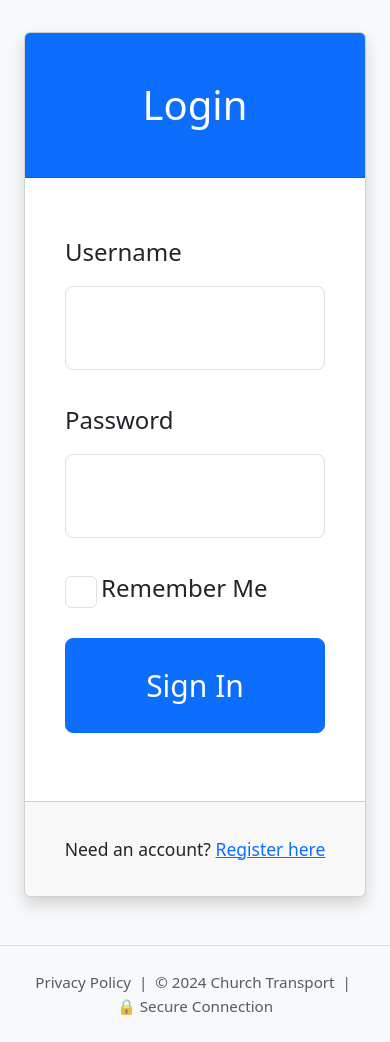
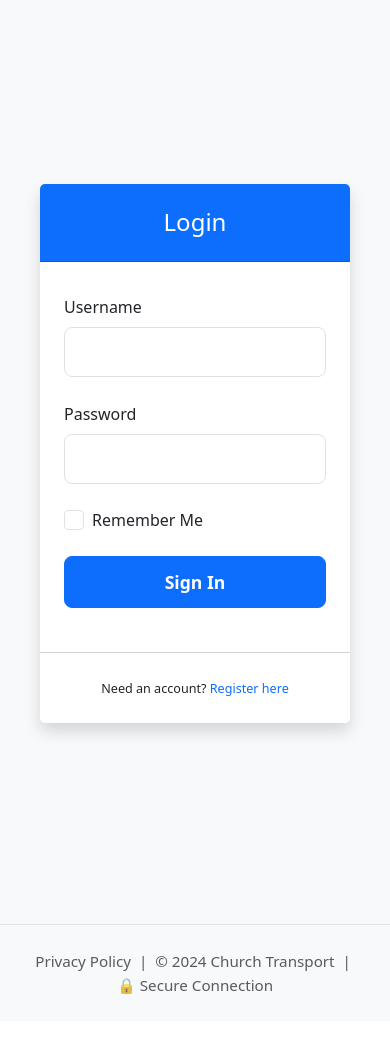
Before and after one commit to Gilaze/church-rides, a Python web app: template templates/login.html in a window 390 px wide. Shown: the part 133-1175 px from the top of the page. After the commit the page ends 1128 px from the top, so only its background shows below. Run offline with Jinja, Linux system fonts and the light colour scheme; the template is opened without the code that fills it, so the values that code supplies are empty.

Commit message:
attempted to fix mobile styling

```diff
--- a/templates/login.html
+++ b/templates/login.html
@@ -2,73 +2,88 @@
 
 {% block content %}
 <style>
+    /* Default desktop styles (Bootstrap defaults apply) */
+
+    /* Mobile specific overrides */
     @media (max-width: 767px) {
         .mobile-login-container {
+            /* Make the container full height to center vertically */
             min-height: 100vh !important;
-            padding: 0 !important;
-            display: flex !important;
-            align-items: center !important;
+            padding: 1rem !important;
         }
+
         .mobile-login-card {
-            width: 95vw !important;
-            margin: 0 auto !important;
+            width: 100% !important;
+            max-width: 400px !important; /* Prevent it from getting too wide on landscape */
         }
+
         .mobile-login-card .card {
-            min-height: 75vh !important;
-            display: flex !important;
-            flex-direction: column !important;
-            justify-content: center !important;
+            /* Remove forced min-height so it fits on small screens with keyboards */
+            height: auto !important;
         }
+
         .mobile-login-card .card-header {
-            padding: 3rem !important;
+            padding: 1.5rem 1rem !important; /* Reduced from 3rem */
         }
+
+        .mobile-login-card h4 {
+            font-size: 1.5rem !important; /* Reduced from 2.5rem */
+        }
+
         .mobile-login-card .card-body {
-            padding: 3.5rem 2.5rem !important;
-            flex: 1 !important;
-            display: flex !important;
-            flex-direction: column !important;
-            justify-content: center !important;
+            padding: 2rem 1.5rem !important; /* Reduced padding for cleaner look */
         }
+
         .mobile-login-card .form-label {
-            font-size: 1.5rem !important;
-            margin-bottom: 1rem !important;
+            font-size: 1rem !important; /* Standard readable size */
+            margin-bottom: 0.5rem !important;
             font-weight: 500 !important;
         }
+
         .mobile-login-card .form-control-lg {
-            font-size: 1.75rem !important;
-            padding: 1.25rem 1.5rem !important;
+            font-size: 1rem !important; /* 16px prevents iOS zoom on focus */
+            padding: 0.75rem 1rem !important;
             height: auto !important;
         }
+
         .mobile-login-card .btn-lg {
-            font-size: 1.875rem !important;
+            font-size: 1.1rem !important; /* Reduced to fit on one line */
+            padding: 0.75rem !important;
+            font-weight: 600;
+            white-space: nowrap; /* Forces text to stay on one line */
+        }
+
+        .mobile-login-card .form-check {
+            font-size: 1rem !important;
+            display: flex;
+            align-items: center;
+        }
+
+        .mobile-login-card .form-check-input {
+            width: 1.25rem !important;
+            height: 1.25rem !important;
+            margin-top: 0 !important;
+            margin-right: 0.5rem !important;
+        }
+
+        .mobile-login-card .card-footer {
             padding: 1.5rem !important;
+            font-size: 0.9rem !important;
         }
-        .mobile-login-card h4 {
-            font-size: 2.5rem !important;
-        }
-        .mobile-login-card .form-check {
-            font-size: 1.5rem !important;
-        }
-        .mobile-login-card .form-check-input {
-            width: 2rem !important;
-            height: 2rem !important;
-        }
-        .mobile-login-card .card-footer {
-            padding: 2rem !important;
-            font-size: 1.25rem !important;
-        }
+
         .mobile-login-card .mb-4 {
-            margin-bottom: 2rem !important;
+            margin-bottom: 1.5rem !important;
         }
     }
 </style>
-<div class="row justify-content-center align-items-center mobile-login-container" style="min-height: 75vh;">
-    <div class="col-11 col-sm-9 col-md-7 col-lg-5 mobile-login-card">
-        <div class="card shadow">
-            <div class="card-header bg-primary text-white text-center py-4">
+
+<div class="row justify-content-center align-items-center mobile-login-container">
+    <div class="col-12 col-md-7 col-lg-5 mobile-login-card">
+        <div class="card shadow border-0">
+            <div class="card-header bg-primary text-white text-center">
                 <h4 class="mb-0">Login</h4>
             </div>
-            <div class="card-body p-4">
+            <div class="card-body">
                 <form method="POST">
                     <div class="mb-4">
                         <label class="form-label">Username</label>
@@ -87,8 +102,8 @@
                     <button type="submit" class="btn btn-primary btn-lg w-100">Sign In</button>
                 </form>
             </div>
-            <div class="card-footer text-center py-3">
-                <small>Need an account? <a href="/register">Register here</a></small>
+            <div class="card-footer text-center bg-white">
+                <small>Need an account? <a href="/register" class="text-decoration-none">Register here</a></small>
             </div>
         </div>
     </div>
```
